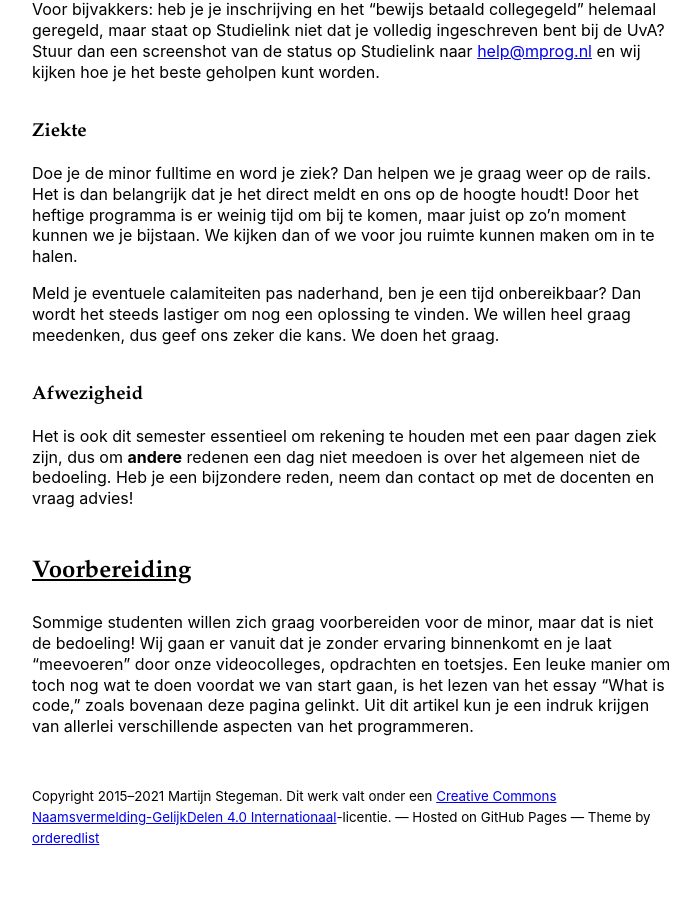
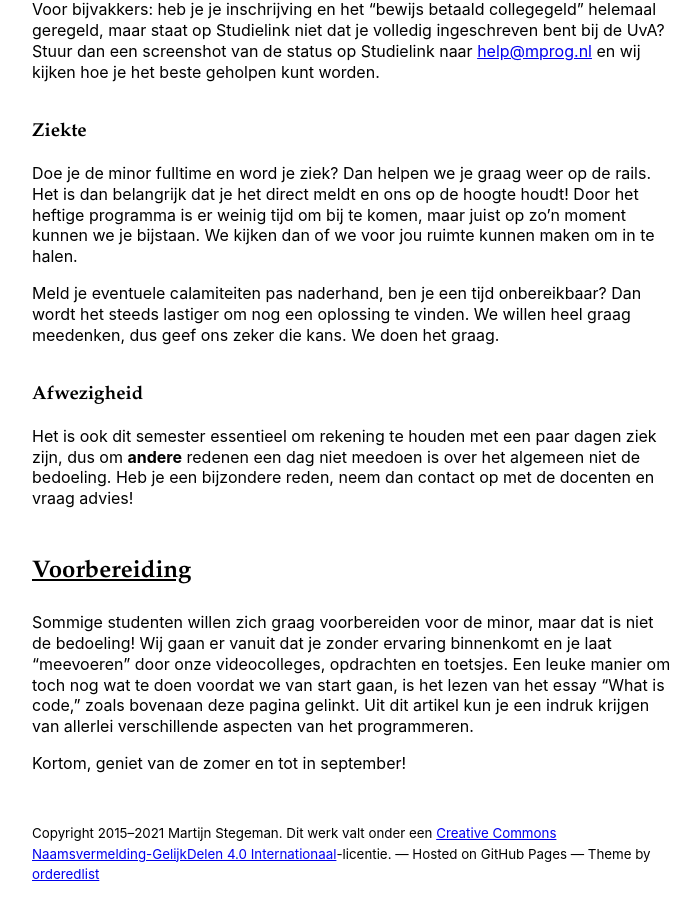
Before and after one commit to minprog/welkom, a Jekyll site: the page built from parttime/index.md, in a window 1280 px wide and 900 px high, scrolled down 6454 px. Shown: the whole window, without its empty margins (288-988 px from the left). Built offline with Jekyll 4.4.1, drawn with Linux system fonts in a browser that asks for light colours; our own code applies the rules of GitHub Pages for plain Markdown files; before the commit the page ends 7317 px from its top, so only the background shows below that.

Commit message:
zomergroet

```diff
--- a/parttime/index.md
+++ b/parttime/index.md
@@ -75,3 +75,5 @@ Bij de start van de cursus moet je een werkgroep kiezen, met een vaste mentor, d
 ## Voorbereiding
 
 {% include voorbereiding.md %}
+
+Kortom, geniet van de zomer en tot in september!
```
Also changed, not shown: fulltime/index.md (+2 -0 lines).
